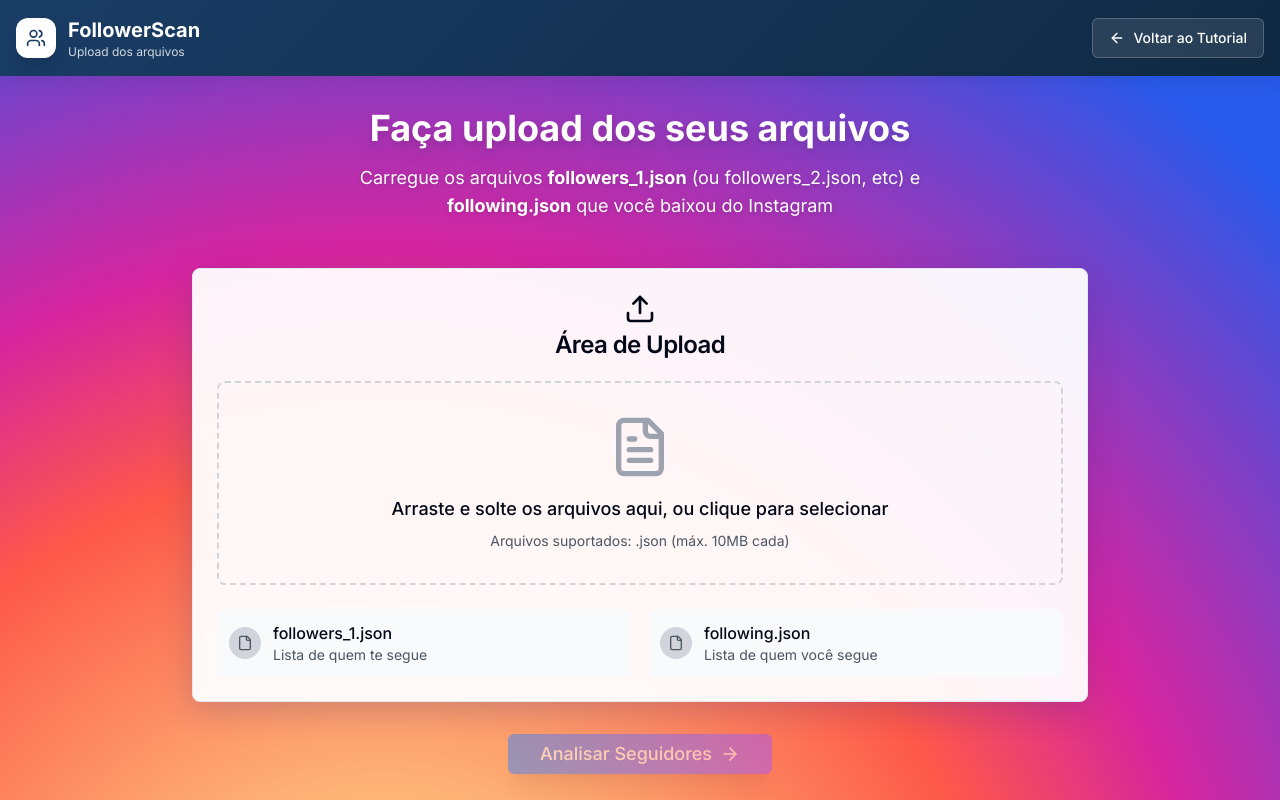
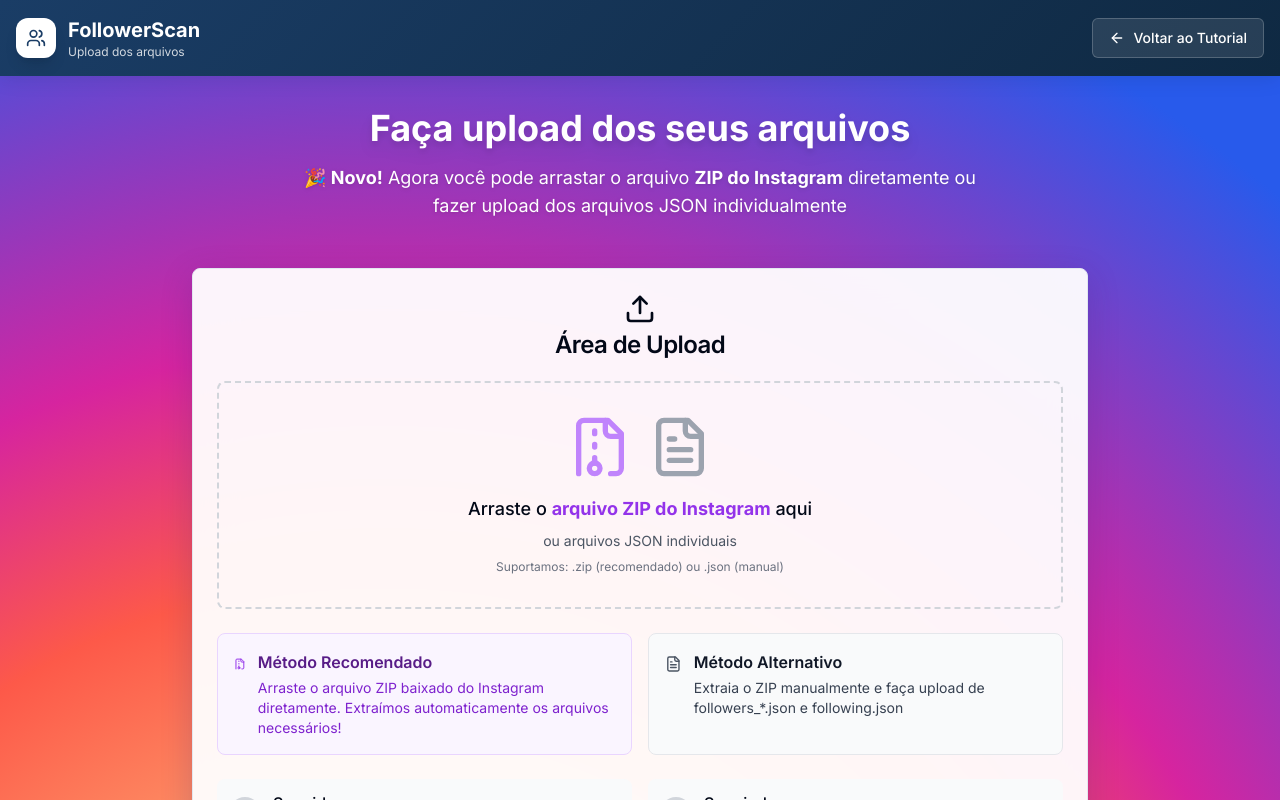
Before and after one commit to Orlando-Pedrazzoli/followtracker, a Next.js app: page /upload in a window 1280 px wide. Shown: the top 800 px of the page. Built offline with nearby package versions, Linux system fonts and the light colour scheme.

Commit message:
upload page updated

```diff
--- a/package.json
+++ b/package.json
@@ -23,6 +23,7 @@
     "framer-motion": "^10.16.5",
     "jspdf": "^2.5.1",
     "jspdf-autotable": "^3.8.1",
+    "jszip": "^3.10.1",
     "lucide-react": "^0.294.0",
     "next": "14.0.4",
     "postcss": "^8",
--- a/src/app/upload/page.tsx
+++ b/src/app/upload/page.tsx
@@ -13,6 +13,8 @@
   ArrowRight,
   FileText,
   X,
+  FileArchive,
+  Loader2,
 } from 'lucide-react';
 import { Button } from '@/components/ui/button';
 import { Card, CardContent, CardHeader, CardTitle } from '@/components/ui/card';
@@ -20,6 +22,7 @@
 import { Header } from '@/components/ui/header';
 import { Footer } from '@/components/ui/footer';
 import toast from 'react-hot-toast';
+import JSZip from 'jszip';
 
 interface UploadedFile {
   name: string;
@@ -32,47 +35,34 @@
 export default function UploadPage() {
   const [files, setFiles] = useState<UploadedFile[]>([]);
   const [isProcessing, setIsProcessing] = useState(false);
+  const [isExtracting, setIsExtracting] = useState(false);
   const router = useRouter();
 
-  const onDrop = useCallback(
-    (acceptedFiles: File[]) => {
-      acceptedFiles.forEach(file => {
-        if (!file.name.endsWith('.json')) {
-          toast.error(`${file.name} não é um arquivo JSON válido`);
-          return;
-        }
-
-        const reader = new FileReader();
-        reader.onload = e => {
+  // Função para processar arquivo JSON
+  const processJsonFile = (
+    file: File,
+    content: string
+  ): UploadedFile | null => {
     try {
-            const content = e.target?.result as string;
       const jsonData = JSON.parse(content);
-
       let fileType: 'followers' | 'following';
       let processedData: any[];
 
-            // Detectar tipo de arquivo baseado no nome e estrutura
       const fileName = file.name.toLowerCase();
 
       // Verificar se é followers_1, followers_2, etc ou apenas followers
-            if (
-              fileName.includes('follower') &&
-              !fileName.includes('following')
-            ) {
+      if (fileName.includes('follower') && !fileName.includes('following')) {
         fileType = 'followers';
 
         // O arquivo followers_1.json é um array direto
         if (Array.isArray(jsonData)) {
           processedData = jsonData;
         } else if (jsonData.relationships_followers) {
-                // Formato alternativo do Instagram
           processedData = jsonData.relationships_followers;
         } else if (jsonData.followers) {
           processedData = jsonData.followers;
         } else {
-                // Tentar extrair dados de qualquer estrutura
-                processedData =
-                  (Object.values(jsonData)[0] as any[]) || jsonData;
+          processedData = (Object.values(jsonData)[0] as any[]) || jsonData;
         }
       } else if (fileName.includes('following')) {
         fileType = 'following';
@@ -85,15 +75,13 @@
         } else if (jsonData.following) {
           processedData = jsonData.following;
         } else {
-                // Tentar extrair dados de qualquer estrutura
-                processedData =
-                  (Object.values(jsonData)[0] as any[]) || jsonData;
+          processedData = (Object.values(jsonData)[0] as any[]) || jsonData;
         }
       } else {
         toast.error(
-                `Não foi possível identificar o tipo do arquivo ${file.name}. Use arquivos followers_1.json ou following.json`
+          `Não foi possível identificar o tipo do arquivo ${file.name}. Use arquivos followers_*.json ou following.json`
         );
-              return;
+        return null;
       }
 
       // Verificar se já existe um arquivo do mesmo tipo
@@ -103,28 +91,143 @@
             fileType === 'followers' ? 'seguidores' : 'seguindo'
           } carregado`
         );
-              return;
+        return null;
       }
 
-            const newFile: UploadedFile = {
+      return {
         name: file.name,
         size: file.size,
         type: fileType,
         data: processedData,
         file,
       };
-
-            setFiles(prev => [...prev, newFile]);
-            toast.success(`Arquivo ${file.name} carregado com sucesso!`);
     } catch (error) {
       console.error('Erro ao processar arquivo:', error);
+      toast.error(`Erro ao processar ${file.name}: arquivo JSON inválido`);
+      return null;
+    }
+  };
+
+  // Função para processar arquivo ZIP
+  const processZipFile = async (file: File) => {
+    setIsExtracting(true);
+    try {
+      const zip = new JSZip();
+      const zipContent = await zip.loadAsync(file);
+
+      const extractedFiles: UploadedFile[] = [];
+      let foundFollowers = false;
+      let foundFollowing = false;
+
+      // Procurar por arquivos JSON no ZIP
+      for (const [fileName, zipEntry] of Object.entries(zipContent.files)) {
+        if (zipEntry.dir) continue; // Pular diretórios
+
+        const lowerFileName = fileName.toLowerCase();
+
+        // Procurar por followers*.json ou following.json em qualquer pasta
+        if (lowerFileName.endsWith('.json')) {
+          // Verificar se é um arquivo de followers ou following
+          const isFollowers =
+            lowerFileName.includes('followers_') ||
+            (lowerFileName.includes('followers') &&
+              !lowerFileName.includes('following'));
+          const isFollowing = lowerFileName.includes('following');
+
+          if (isFollowers && !foundFollowers) {
+            const content = await zipEntry.async('string');
+            const fakeFile = new File(
+              [content],
+              fileName.split('/').pop() || 'followers.json',
+              { type: 'application/json' }
+            );
+            const processedFile = processJsonFile(fakeFile, content);
+
+            if (processedFile && !files.some(f => f.type === 'followers')) {
+              extractedFiles.push(processedFile);
+              foundFollowers = true;
+              toast.success(
+                `✅ Arquivo de seguidores encontrado: ${fileName
+                  .split('/')
+                  .pop()}`
+              );
+            }
+          } else if (isFollowing && !foundFollowing) {
+            const content = await zipEntry.async('string');
+            const fakeFile = new File(
+              [content],
+              fileName.split('/').pop() || 'following.json',
+              { type: 'application/json' }
+            );
+            const processedFile = processJsonFile(fakeFile, content);
+
+            if (processedFile && !files.some(f => f.type === 'following')) {
+              extractedFiles.push(processedFile);
+              foundFollowing = true;
+              toast.success(
+                `✅ Arquivo de seguindo encontrado: ${fileName
+                  .split('/')
+                  .pop()}`
+              );
+            }
+          }
+        }
+      }
+
+      if (extractedFiles.length === 0) {
         toast.error(
-              `Erro ao processar ${file.name}: arquivo JSON inválido`
+          'Nenhum arquivo válido encontrado no ZIP. Certifique-se de que o ZIP contém followers_*.json e following.json'
         );
+      } else {
+        setFiles(prev => [...prev, ...extractedFiles]);
+
+        if (extractedFiles.length === 2) {
+          toast.success('🎉 Ambos os arquivos foram extraídos com sucesso!');
+        } else if (!foundFollowers) {
+          toast.info(
+            '⚠️ Arquivo de seguidores não encontrado. Adicione manualmente.'
+          );
+        } else if (!foundFollowing) {
+          toast.info(
+            '⚠️ Arquivo de seguindo não encontrado. Adicione manualmente.'
+          );
+        }
+      }
+    } catch (error) {
+      console.error('Erro ao processar arquivo ZIP:', error);
+      toast.error(
+        'Erro ao extrair arquivo ZIP. Tente fazer upload dos arquivos JSON individualmente.'
+      );
+    } finally {
+      setIsExtracting(false);
+    }
+  };
+
+  const onDrop = useCallback(
+    async (acceptedFiles: File[]) => {
+      for (const file of acceptedFiles) {
+        // Verificar se é um arquivo ZIP
+        if (file.name.toLowerCase().endsWith('.zip')) {
+          await processZipFile(file);
+        }
+        // Processar arquivo JSON normal
+        else if (file.name.endsWith('.json')) {
+          const reader = new FileReader();
+          reader.onload = e => {
+            const content = e.target?.result as string;
+            const processedFile = processJsonFile(file, content);
+            if (processedFile) {
+              setFiles(prev => [...prev, processedFile]);
+              toast.success(`Arquivo ${file.name} carregado com sucesso!`);
             }
           };
           reader.readAsText(file);
-      });
+        } else {
+          toast.error(
+            `${file.name} não é um arquivo válido. Use arquivos .json ou .zip`
+          );
+        }
+      }
     },
     [files]
   );
@@ -133,6 +236,8 @@
     onDrop,
     accept: {
       'application/json': ['.json'],
+      'application/zip': ['.zip'],
+      'application/x-zip-compressed': ['.zip'],
     },
     multiple: true,
   });
@@ -145,7 +250,7 @@
   const handleAnalyze = async () => {
     if (files.length !== 2) {
       toast.error(
-        'É necessário carregar ambos os arquivos (followers_1.json e following.json)'
+        'É necessário carregar ambos os arquivos (followers e following)'
       );
       return;
     }
@@ -213,9 +318,9 @@
             transition={{ delay: 0.1 }}
             className='text-white text-lg opacity-90 max-w-2xl mx-auto drop-shadow'
           >
-            Carregue os arquivos <strong>followers_1.json</strong> (ou
-            followers_2.json, etc) e <strong>following.json</strong> que você
-            baixou do Instagram
+            <strong>🎉 Novo!</strong> Agora você pode arrastar o arquivo{' '}
+            <strong>ZIP do Instagram</strong> diretamente ou fazer upload dos
+            arquivos JSON individualmente
           </motion.p>
         </div>
 
@@ -236,6 +341,8 @@
                   ${
                     isDragActive
                       ? 'border-blue-500 bg-blue-50'
+                      : isExtracting
+                      ? 'border-purple-500 bg-purple-50 animate-pulse'
                       : 'border-gray-300 hover:border-gray-400 hover:bg-gray-50'
                   }
                 `}
@@ -245,7 +352,22 @@
                   animate={isDragActive ? { scale: 1.05 } : { scale: 1 }}
                   transition={{ duration: 0.2 }}
                 >
-                  <FileText className='w-16 h-16 mx-auto mb-4 text-gray-400' />
+                  {isExtracting ? (
+                    <>
+                      <Loader2 className='w-16 h-16 mx-auto mb-4 text-purple-500 animate-spin' />
+                      <p className='text-lg text-purple-600 font-medium'>
+                        Extraindo arquivos do ZIP...
+                      </p>
+                      <p className='text-sm text-purple-500 mt-2'>
+                        Aguarde um momento
+                      </p>
+                    </>
+                  ) : (
+                    <>
+                      <div className='flex justify-center gap-4 mb-4'>
+                        <FileArchive className='w-16 h-16 text-purple-400' />
+                        <FileText className='w-16 h-16 text-gray-400' />
+                      </div>
                       {isDragActive ? (
                         <p className='text-lg text-blue-600 font-medium'>
                           Solte os arquivos aqui...
@@ -253,15 +375,56 @@
                       ) : (
                         <>
                           <p className='text-lg font-medium mb-2'>
-                        Arraste e solte os arquivos aqui, ou clique para
-                        selecionar
+                            Arraste o{' '}
+                            <span className='text-purple-600 font-bold'>
+                              arquivo ZIP do Instagram
+                            </span>{' '}
+                            aqui
                           </p>
-                      <p className='text-sm text-gray-600'>
-                        Arquivos suportados: .json (máx. 10MB cada)
+                          <p className='text-sm text-gray-600 mb-2'>
+                            ou arquivos JSON individuais
+                          </p>
+                          <p className='text-xs text-gray-500'>
+                            Suportamos: .zip (recomendado) ou .json (manual)
                           </p>
                         </>
                       )}
+                    </>
+                  )}
                 </motion.div>
+              </div>
+
+              {/* Info Cards */}
+              <div className='mt-6 grid md:grid-cols-2 gap-4'>
+                <div className='p-4 bg-purple-50 border border-purple-200 rounded-lg'>
+                  <div className='flex items-start space-x-3'>
+                    <FileArchive className='w-6 h-6 text-purple-600 mt-0.5' />
+                    <div>
+                      <p className='font-semibold text-purple-900'>
+                        Método Recomendado
+                      </p>
+                      <p className='text-sm text-purple-700 mt-1'>
+                        Arraste o arquivo ZIP baixado do Instagram diretamente.
+                        Extraímos automaticamente os arquivos necessários!
+                      </p>
+                    </div>
+                  </div>
+                </div>
+
+                <div className='p-4 bg-gray-50 border border-gray-200 rounded-lg'>
+                  <div className='flex items-start space-x-3'>
+                    <FileText className='w-6 h-6 text-gray-600 mt-0.5' />
+                    <div>
+                      <p className='font-semibold text-gray-900'>
+                        Método Alternativo
+                      </p>
+                      <p className='text-sm text-gray-700 mt-1'>
+                        Extraia o ZIP manualmente e faça upload de
+                        followers_*.json e following.json
+                      </p>
+                    </div>
+                  </div>
+                </div>
               </div>
 
               {/* Required Files Info */}
@@ -281,9 +444,13 @@
                     )}
                   </div>
                   <div>
-                    <p className='font-medium'>followers_1.json</p>
+                    <p className='font-medium'>Seguidores</p>
                     <p className='text-sm text-gray-600'>
-                      Lista de quem te segue
+                      {files.some(f => f.type === 'followers')
+                        ? `✅ ${
+                            files.find(f => f.type === 'followers')?.data.length
+                          } registros`
+                        : 'Aguardando arquivo'}
                     </p>
                   </div>
                 </div>
@@ -303,9 +470,13 @@
                     )}
                   </div>
                   <div>
-                    <p className='font-medium'>following.json</p>
+                    <p className='font-medium'>Seguindo</p>
                     <p className='text-sm text-gray-600'>
-                      Lista de quem você segue
+                      {files.some(f => f.type === 'following')
+                        ? `✅ ${
+                            files.find(f => f.type === 'following')?.data.length
+                          } registros`
+                        : 'Aguardando arquivo'}
                     </p>
                   </div>
                 </div>
@@ -393,16 +564,39 @@
                       {2 - files.length > 1 ? 's' : ''}
                     </p>
                     <p className='text-sm text-amber-700'>
-                      Carregue o arquivo{' '}
                       {files.some(f => f.type === 'followers')
-                        ? 'following.json'
-                        : 'followers_1.json (ou followers_2.json)'}{' '}
-                      para continuar
+                        ? 'Arquivo de "seguindo" não encontrado'
+                        : 'Arquivo de "seguidores" não encontrado'}
                     </p>
                   </div>
                 </div>
               </CardContent>
             </Card>
+          )}
+
+          {/* Success Message when both files are loaded */}
+          {files.length === 2 && (
+            <motion.div
+              initial={{ opacity: 0, scale: 0.9 }}
+              animate={{ opacity: 1, scale: 1 }}
+              className='mb-8'
+            >
+              <Card className='border-green-200 bg-green-50'>
+                <CardContent className='pt-6'>
+                  <div className='flex items-center space-x-3'>
+                    <CheckCircle className='w-6 h-6 text-green-600' />
+                    <div>
+                      <p className='font-medium text-green-800'>
+                        Tudo pronto para análise!
+                      </p>
+                      <p className='text-sm text-green-700'>
+                        Ambos os arquivos foram carregados com sucesso
+                      </p>
+                    </div>
+                  </div>
+                </CardContent>
+              </Card>
+            </motion.div>
           )}
 
           {/* Action Buttons */}
```
Also changed, not shown: 1 other file (tests, documents, lock files or other folders). Lines whose indentation alone changed are shown as unchanged.
